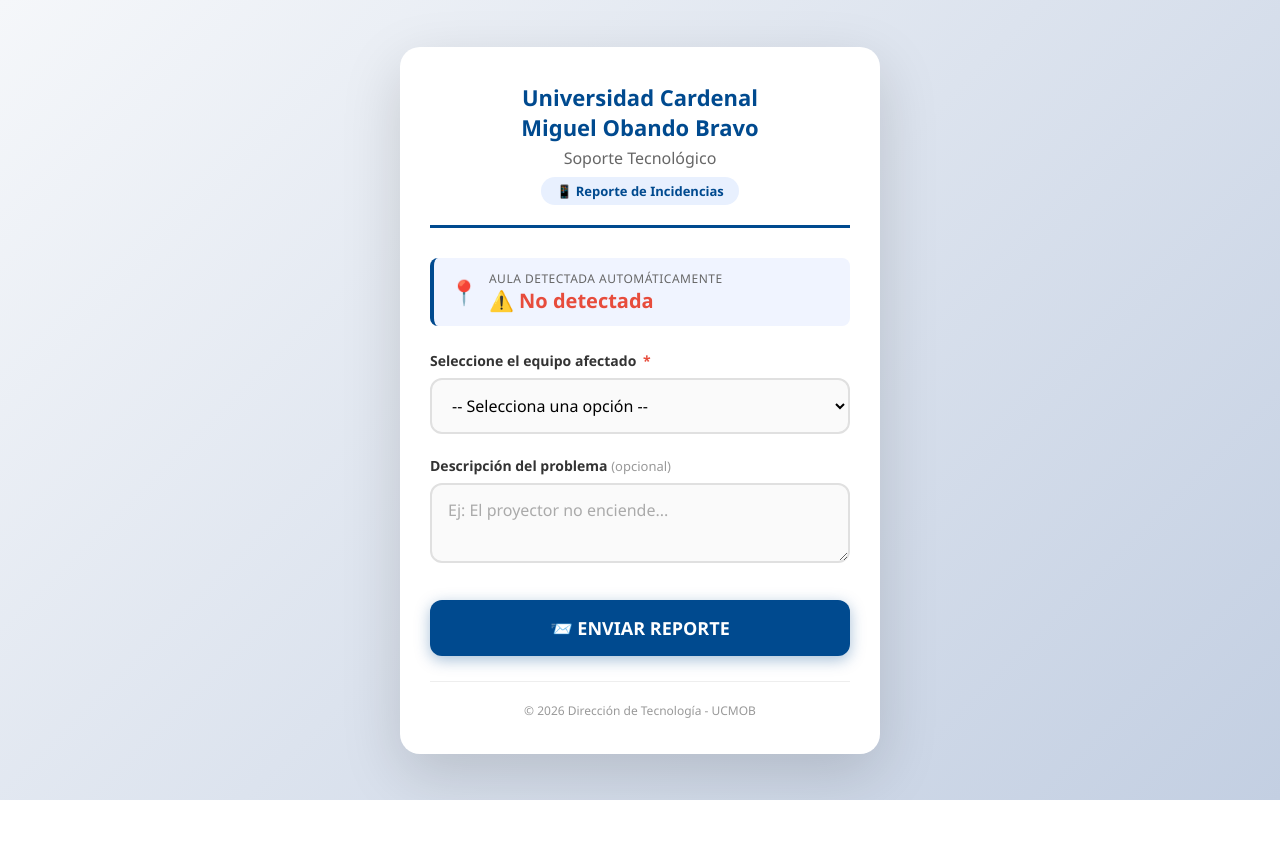
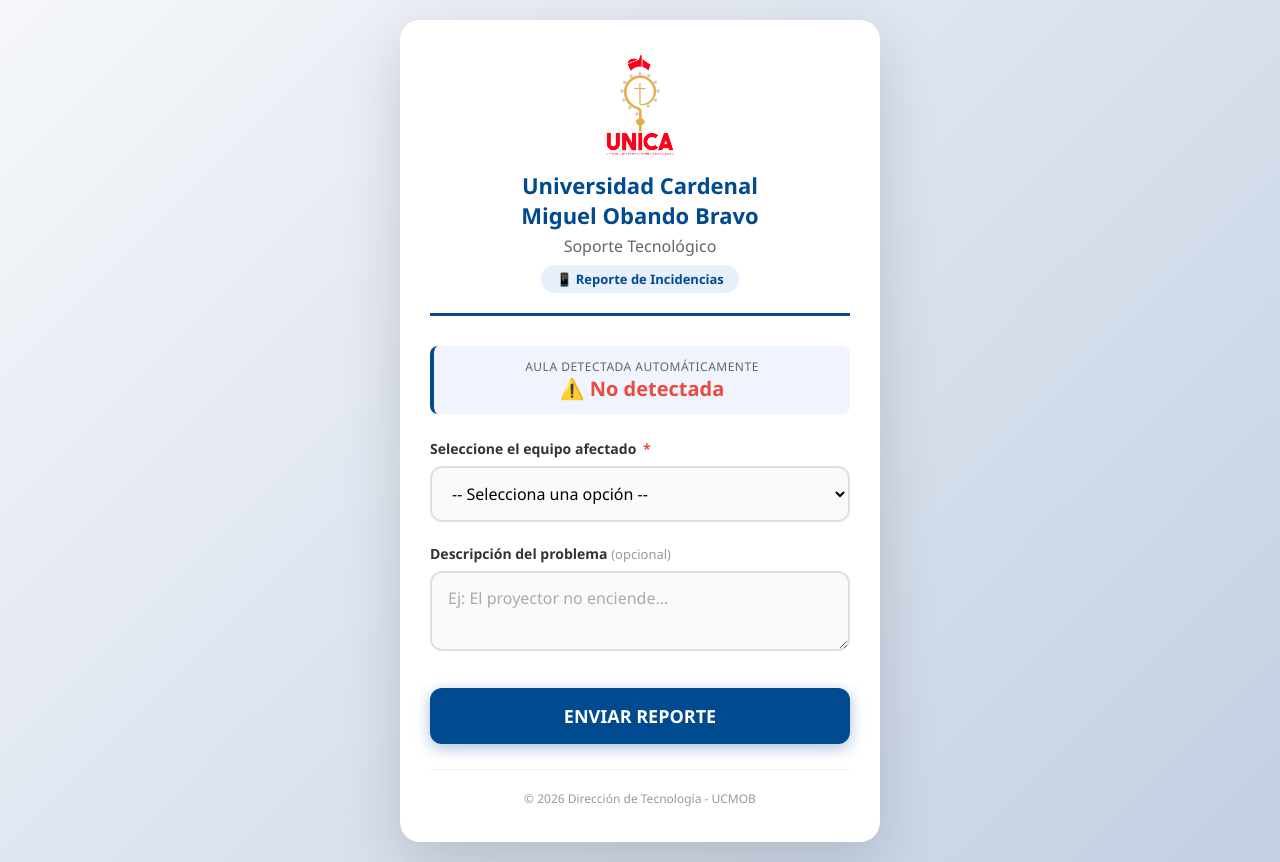
Before and after one commit to jalvarez18-boop/SistemaReporteAulas, a plain HTML site: page index.html in a window 1280 px wide. Before the commit the page ends 800 px from the top, so only its background shows below. Drawn offline with Linux system fonts and the light colour scheme.

Commit message:
Update index.html

```diff
--- a/index.html
+++ b/index.html
@@ -29,6 +29,11 @@
             border-bottom: 3px solid #004A8F;
             padding-bottom: 20px;
         }
+        .header .logo {
+            max-width: 100px;
+            height: auto;
+            margin-bottom: 10px;
+        }
         .header h1 { color: #004A8F; font-size: 22px; font-weight: 700; }
         .header h2 { color: #666; font-size: 16px; font-weight: 400; margin-top: 5px; }
         .header .subtitle {
@@ -47,14 +52,22 @@
             padding: 12px 15px;
             border-radius: 8px;
             margin-bottom: 25px;
-            display: flex;
-            align-items: center;
-            gap: 10px;
+            text-align: center;
         }
-        .aula-detected .icon { font-size: 24px; }
-        .aula-detected .label { font-size: 12px; color: #666; text-transform: uppercase; letter-spacing: 0.5px; }
-        .aula-detected .value { font-size: 20px; font-weight: 700; color: #004A8F; }
-        .aula-detected .value.error { color: #e74c3c; }
+        .aula-detected .label {
+            font-size: 12px;
+            color: #666;
+            text-transform: uppercase;
+            letter-spacing: 0.5px;
+        }
+        .aula-detected .value {
+            font-size: 20px;
+            font-weight: 700;
+            color: #004A8F;
+        }
+        .aula-detected .value.error {
+            color: #e74c3c;
+        }
         .form-group { margin-bottom: 22px; }
         .form-group label { display: block; font-weight: 600; color: #333; font-size: 14px; margin-bottom: 8px; }
         .form-group label .required { color: #e74c3c; margin-left: 3px; }
@@ -94,6 +107,7 @@
             text-transform: uppercase;
             box-shadow: 0 4px 15px rgba(0, 74, 143, 0.35);
             margin-top: 10px;
+            text-align: center;
         }
         .btn-enviar:hover { background: #003a72; transform: translateY(-2px); }
         .btn-enviar:disabled { opacity: 0.6; cursor: not-allowed; }
@@ -120,13 +134,14 @@
 <div class="container">
 
     <div class="header">
+        <!-- 🔥 LOGO DE LA UNIVERSIDAD -->
+        <img src="logo_Unica.png" alt="Logo UCMOB" class="logo">
         <h1>Universidad Cardenal<br>Miguel Obando Bravo</h1>
         <h2>Soporte Tecnológico</h2>
         <span class="subtitle">📱 Reporte de Incidencias</span>
     </div>
 
     <div class="aula-detected">
-        <span class="icon">📍</span>
         <div class="info">
             <div class="label">Aula detectada automáticamente</div>
             <div class="value" id="aulaDisplay">⚠️ No detectada</div>
@@ -148,9 +163,6 @@
                 <option value="Internet">🌐 Internet</option>
                 <option value="CPU">🖥️ CPU</option>
                 <option value="Teclado">⌨️ Teclado</option>
-                <option value="Mouse">🖱️ Mouse</option>
-                <option value="Pizarra digital">📺 Pizarra digital</option>
-                <option value="Otro">🔧 Otro</option>
             </select>
         </div>
 
@@ -168,7 +180,7 @@
         </div>
 
         <button type="submit" class="btn-enviar" id="btnEnviar">
-            📨 Enviar reporte
+            Enviar reporte
         </button>
     </form>
 
@@ -184,13 +196,8 @@
     (function() {
         "use strict";
 
-        // ============================================================
-        // 🔥 CONFIGURACIÓN - URL DE TU APP WEB
-        // ============================================================
         const scriptURL = 'https://script.google.com/macros/s/AKfycbwPxYsCehltO5hAdUVvy8ld-eq1r3H2_4N3T-OrPdfG6K92Xy2daGWcTvuE_R7pNur1/exec';
-        // ============================================================
 
-        // DETECTAR AULA DESDE LA URL
         function getParameterByName(nombre) {
             const urlParams = new URLSearchParams(window.location.search);
             return urlParams.get(nombre) || '';
@@ -209,7 +216,6 @@
             aulaDisplay.className = 'value error';
         }
 
-        // MANEJAR EL ENVÍO
         const form = document.getElementById('incidenciaForm');
         const btn = document.getElementById('btnEnviar');
         const mensaje = document.getElementById('mensaje');
@@ -232,32 +238,26 @@
             btn.textContent = '⏳ Enviando...';
             mensaje.style.display = 'none';
 
-            // Crear FormData
             const formData = new FormData(form);
             formData.append('aula', aulaInput.value);
 
-            // ============================================================
-            // 🔥 NUEVA VERSIÓN: Maneja respuesta en texto plano
-            // ============================================================
             fetch(scriptURL, {
                 method: 'POST',
                 body: formData
             })
-            .then(response => response.text())  // 🔥 Cambio clave: .text() en lugar de .json()
+            .then(response => response.text())
             .then(text => {
                 if (text === "OK") {
-                    // Éxito
                     mensaje.className = 'mensaje mensaje-exito';
                     mensaje.innerHTML = '<span class="icono">✅</span> ¡Reporte enviado con éxito! El equipo de mantenimiento ha sido notificado.';
                     mensaje.style.display = 'block';
                     form.style.display = 'none';
                 } else {
-                    // Error (si la respuesta no es "OK")
                     mensaje.className = 'mensaje mensaje-error';
                     mensaje.innerHTML = '<span class="icono">❌</span> Error: ' + text;
                     mensaje.style.display = 'block';
                     btn.disabled = false;
-                    btn.textContent = '📨 Enviar reporte';
+                    btn.textContent = 'Enviar reporte';
                 }
             })
             .catch(error => {
@@ -265,10 +265,9 @@
                 mensaje.innerHTML = '<span class="icono">❌</span> Error de conexión: ' + error.message;
                 mensaje.style.display = 'block';
                 btn.disabled = false;
-                btn.textContent = '📨 Enviar reporte';
+                btn.textContent = 'Enviar reporte';
                 console.error('Error:', error);
             });
-
         });
 
     })();
```
